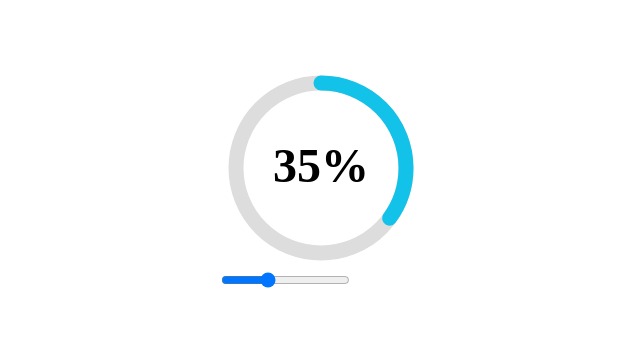
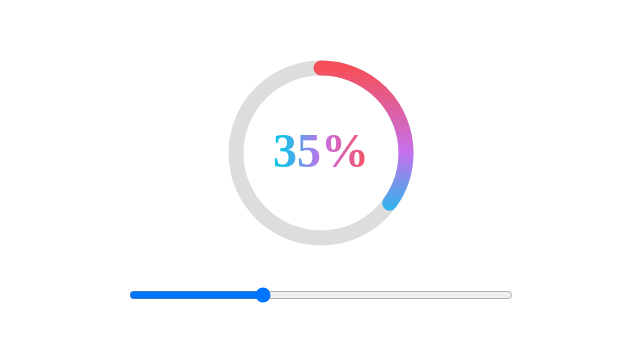
Before and after one commit to Rvp888/React-Progress-Bar, a React (Create React App) app: page / in a window 1280 px wide. Shown: the part 220-562 px from the top of the page, without its empty margins (319-959 px from the left). Built offline with nearby package versions, Linux system fonts and the light colour scheme.

Commit message:
modify files

```diff
--- a/src/App.css
+++ b/src/App.css
@@ -3,6 +3,15 @@
   --color1: #12c2e9;
   --color2: #c471ed;
   --color3: #f64f59;
+}
+
+svg {
+  width: 30vw;
+}
+
+.progress-input {
+  width: 30vw;
+  margin-top: 30px;
 }
 
 .circle-background {
@@ -12,7 +21,6 @@
 
 .circle-progress {
   fill: none;
-  stroke: var(--color1);
   stroke-linecap: round;
   stroke-linejoin: round;
 }
--- a/src/App.js
+++ b/src/App.js
@@ -14,6 +14,7 @@ function App() {
         min="1"
         max="100"
         step="1"
+        className="progress-input"
         value={percentage}
         onChange={(e) => setPercentage(e.target.value)}
       />
--- a/src/CircularProgressBar.jsx
+++ b/src/CircularProgressBar.jsx
@@ -12,6 +12,13 @@ export default function CircularProgressBar({ percentage, circleWidth }) {
         height={circleWidth}
         viewBox={`0 0 ${circleWidth} ${circleWidth}`}
       >
+        <defs>
+            <linearGradient id="gradient" >
+                <stop offset="10%" stop-color="#12c2e9" />
+                <stop offset="50%" stop-color="#c471ed" />
+                <stop offset="100%" stop-color="#f64f59" />
+            </linearGradient>
+        </defs>
         <circle
           cx={circleWidth / 2}
           cy={circleWidth / 2}
@@ -30,6 +37,7 @@ export default function CircularProgressBar({ percentage, circleWidth }) {
             strokeDashoffset: dashOffset,
           }}
           transform={`rotate(-90 ${circleWidth / 2} ${circleWidth / 2})`}
+          stroke="url(#gradient)"
         />
         <text
           x="50%"
@@ -37,6 +45,7 @@ export default function CircularProgressBar({ percentage, circleWidth }) {
           dy="0.3em"
           textAnchor="middle"
           className="circle-text"
+          fill="url(#gradient)"
         >
           {percentage}%
         </text>
--- a/src/index.css
+++ b/src/index.css
@@ -11,6 +11,7 @@
 html, body {
   min-width: 100vw;
   width: 100%;
+  overflow-x: hidden;
 }
 
 body {
```
